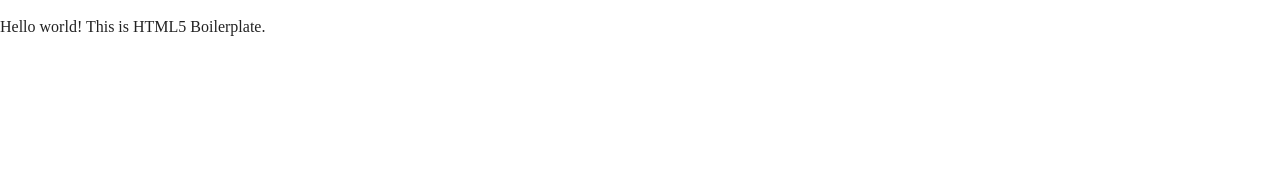
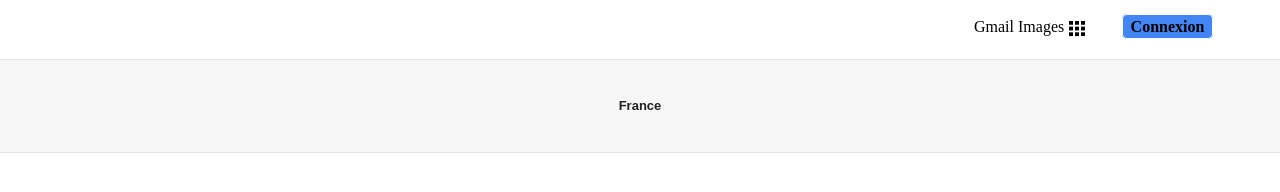
Before and after one commit to Meianne/ExerciceGoogle, a plain HTML site: page index.html in a window 1280 px wide. Drawn offline with nearby package versions, Linux system fonts and the light colour scheme.

Commit message:
navigation header index.html

```diff
--- a/css/main.css
+++ b/css/main.css
@@ -98,17 +98,137 @@ textarea {
    ========================================================================== */
 
 
+   /* start global classes */
+
+   body {
+     background-color: white;
+   }
+
+   .mainColor {
+     background-color: #FFFFFF;
+   }
+
+   .secondColor {
+     background-color: #f6f6f6;
+   }
+
+   .tCenter {
+     text-align: center;
+   }
+
+   .btn {
+     height: .5em;
+     line-height: .5em;
+     background-color: #f6f6f6;
+     padding: .2em .5em;
+     margin: 2em;
+   }
+
+   .btnConnex {
+     border: 1px solid;
+     border-radius: 5px;
+     font-weight: bold;
+     outline: none;
+     background: #4285f4;
+     color: white;
+   }
+
+   .flex {
+     display: flex;
+     align-content: center;
+   }
+
+   .icon {
+     width: 6%;
+   }
+
+   .container {
+     width: 95%;
+     margin: auto;
+     display: flex;
+   }
+
+   .font {
+       font-family: arial, sans-serif;
+       font-weight: bold;
+       text-align: center;
+   }
+
+
+   /* end global classes */
+
+
+   /* start common rules */
+
+   a:hover {
+     color:black;
+     text-decoration: underline;
+   }
+
+   header section, footer {
+     padding: 1em;
+   }
+
+   a {
+     text-decoration: none;
+     color: black;
+   }
+
+   ul, li, nav {
+     list-style-type: none;
+   }
 
 
 
+   /*End common rules*/
 
 
 
+   /* Start Header style*/
+
+   nav, aside li {
+     color: #666666;
+     text-decoration: none;
+   }
+
+   .aside {
+     justify-content: flex-end;
+     align-items: flex-end;
+   }
+
+   nav, aside {
+       margin: .5em;
+     }
+
+   nav ul li {
+       margin: 0 .5em;
+   }
+
+   /*End header style*/
 
 
 
+   /* Start footer style*/
+
+   footer {
+     text-align: center;
+     font-size: 13px;
+     margin-top: 1em;
+     border-top: 1px solid #e4e4e4;
+     border-bottom: 1px solid #e4e4e4;
+     line-height: 40px;
+     min-width: 980px;
+   }
+
+   /*End footer style*/
 
 
+
+   /* Start index main style*/
+
+
+
+   /*End index main style*/
 
 
 
--- a/index.html
+++ b/index.html
@@ -4,13 +4,15 @@
 <head>
   <meta charset="utf-8">
   <meta http-equiv="x-ua-compatible" content="ie=edge">
-  <title></title>
+  <title>Google</title>
   <meta name="description" content="">
   <meta name="viewport" content="width=device-width, initial-scale=1, shrink-to-fit=no">
 
   <link rel="manifest" href="site.webmanifest">
   <link rel="apple-touch-icon" href="icon.png">
   <!-- Place favicon.ico in the root directory -->
+  <link rel="icon" href="favicon.ico" />
+
 
   <link rel="stylesheet" href="css/normalize.css">
   <link rel="stylesheet" href="css/main.css">
@@ -22,7 +24,27 @@
   <![endif]-->
 
   <!-- Add your site or application content here -->
-  <p>Hello world! This is HTML5 Boilerplate.</p>
+
+  <header>
+
+  <!-- ############## Insert Navigation ############### -->
+    <nav class="flex aside">
+        <aside>
+          <a href="index.html">Gmail</a>
+          <a href="index.html">Images</a>
+          <a href="index.html"><img class="icon" src="img/iconeapplis.png" alt=""> </a>
+          <span class="btn btnConnex"><a href="index.html">Connexion</a></span>
+      </aside>
+    </nav>
+  </header>
+
+<footer class="footer secondColor font">
+
+  <p>France</p>
+
+</footer>
+
+
   <script src="js/vendor/modernizr-3.6.0.min.js"></script>
   <script src="https://code.jquery.com/jquery-3.3.1.min.js" integrity="sha256-FgpCb/KJQlLNfOu91ta32o/NMZxltwRo8QtmkMRdAu8=" crossorigin="anonymous"></script>
   <script>window.jQuery || document.write('<script src="js/vendor/jquery-3.3.1.min.js"><\/script>')</script>
```
Also changed, not shown: favicon.ico, img/Google.png (added), img/i2_2ec824b0.png (added), img/iconeapplis.png (added), 1 other file.
